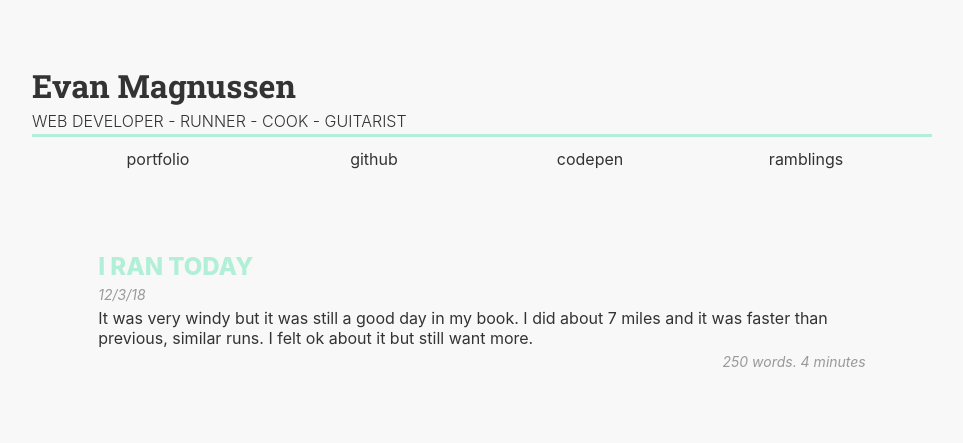
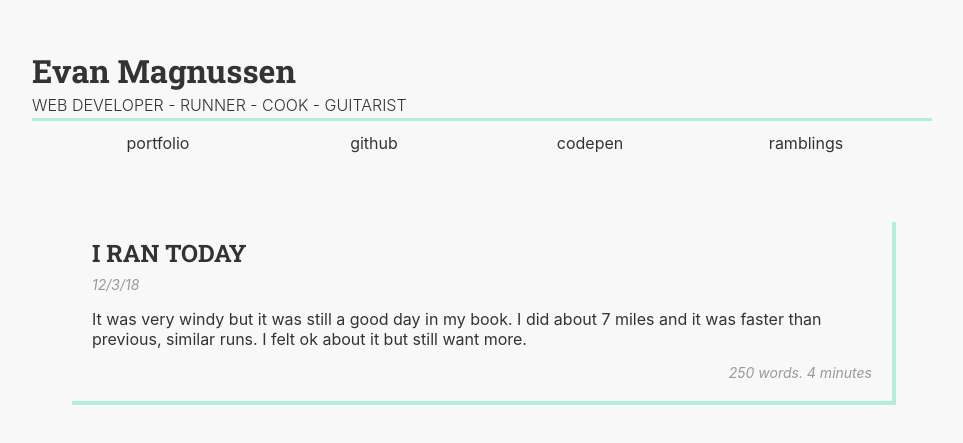
Before and after one commit to evanmags/portfolio_v2, a React (Create React App) app: page /blog in a window 1280 px wide. Shown: the part 157-600 px from the top of the page, without its empty margins (158-1121 px from the left). Built offline with nearby package versions, Linux system fonts and the light colour scheme.

Commit message:
factor out card

```diff
--- a/src/App.css
+++ b/src/App.css
@@ -139,36 +139,6 @@ html {
   flex-direction: column;
   align-items: center;
 }
-.blog__card {
-  max-width: 80ch;
-  margin: 10px;
-  padding: 15px 20px;
-  display: flex;
-  flex-direction: column;
-  transition: all 0.3s linear;
-}
-.blog__card:hover {
-  box-shadow: 2px 2px 0 2px #b1efd8;
-}
-.blog__title {
-  margin-bottom: 5px;
-  color: #b1efd8;
-  text-transform: uppercase;
-  font-weight: 800;
-}
-.blog__description {
-  margin-bottom: 5px;
-}
-.blog__length, .blog__date {
-  margin-bottom: 5px;
-  font-size: 14px;
-  font-style: italic;
-  color: #999;
-}
-.blog__length {
-  margin-bottom: 0;
-  align-self: flex-end;
-}
 
 .portfolio {
   padding: 30px;
@@ -176,13 +146,13 @@ html {
   flex-direction: column;
   align-items: stretch;
 }
-.portfolio__card {
+
+.card {
   margin: 10px;
   padding: 15px 20px;
   box-shadow: 2px 2px 0 2px #b1efd8;
   display: flex;
 }
-
 .card__image {
   flex: 30%;
 }
@@ -198,11 +168,14 @@ html {
   text-transform: uppercase;
   font-weight: 800;
 }
-.card__languages {
+.card__info {
   margin-bottom: 5px;
   font-size: 14px;
   font-style: italic;
   color: #999;
+}
+.card__info-right {
+  align-self: flex-end;
 }
 .card__description {
   margin: 15px 0;
--- a/src/App.scss
+++ b/src/App.scss
@@ -165,36 +165,6 @@ html{
   display: flex;
   flex-direction: column;
   align-items: center;
-  &__card{
-    max-width: 80ch;
-    margin: 10px;
-    padding: 15px 20px;
-    display: flex;
-    flex-direction: column;
-    transition: all 0.3s linear;
-    &:hover{
-      box-shadow: 2px 2px 0 2px $pop;
-    }
-  }
-  &__title{
-    margin-bottom: 5px;
-    color: $pop;
-    text-transform: uppercase;
-    font-weight: 800;
-  }
-  &__description{
-    margin-bottom: 5px;
-  }
-  &__length, &__date{
-    margin-bottom: 5px;
-    font-size: 14px;
-    font-style: italic;
-    color: #999;
-  }
-  &__length{
-    margin-bottom: 0;
-    align-self: flex-end;
-  }
 }
 
 .portfolio{
@@ -202,15 +172,13 @@ html{
   display: flex;
   flex-direction: column;
   align-items: stretch;
-  &__card{
-    margin: 10px;
-    padding: 15px 20px;
-    box-shadow: 2px 2px 0 2px $pop;
-    display: flex;
-  }
 }
 
 .card{
+  margin: 10px;
+  padding: 15px 20px;
+  box-shadow: 2px 2px 0 2px $pop;
+  display: flex;
   &__image{
     flex: 30%;
   }
@@ -226,11 +194,14 @@ html{
     text-transform: uppercase;
     font-weight: 800;
   }
-  &__languages{
+  &__info{
     margin-bottom: 5px;
     font-size: 14px;
     font-style: italic;
     color: #999;
+    &-right{
+      align-self: flex-end;
+    }
   }
   &__description{
     margin: 15px 0;
--- a/src/components/banner.js
+++ b/src/components/banner.js
@@ -39,7 +39,7 @@ export class Banner extends Component {
     this.mouseleave = this.mouseleave.bind(this);
   }
   mouseenter() {
-    if (window.location.pathname === "/" && !isMobile.any()) {
+    if (window.location.pathname === `${process.env.PUBLIC_URL}/` && !isMobile.any()) {
       this.setState({ class: "banner banner-pop" });
     }
   }
--- a/src/components/blog.js
+++ b/src/components/blog.js
@@ -1,38 +1,30 @@
-import React, { Component } from 'react';
-const cards = require('../data.json').blog.posts;
+import React, { Component } from "react";
+import Card from "./card";
+const cards = require("../data.json").blog.posts;
 
-class BlogPost extends Component{
-  render(){
-    return <div></div>
+// class BlogPost extends Component {
+//   render() {
+//     return <div />;
+//   }
+// }
+
+export default class Blog extends Component {
+  constructor(props) {
+    super(props);
+    this.state = {};
+  }
+  blog_cards() {
+    return cards.map(card => (
+      <Card
+        title={card.title}
+        date={card.date}
+        description={card.description}
+        length={card.length}
+        key={card.title}
+      />
+    ));
+  }
+  render() {
+    return <div className="blog">{this.blog_cards()}</div>;
   }
 }
-
-function BlogCard(props){
-  return (<div className="blog__card">
-            <h2 className="blog__title">{props.title}</h2>
-            <span className="blog__date">{props.date}</span>
-            <p className="blog__description">{props.desc}</p>
-            <span className="blog__length">{props.length}</span>
-          </div>)
-}
-
-export default class Blog extends Component {
-  constructor(props){
-    super(props);
-    this.state = {}
-  }
-  blog_cards(){
-    return cards.map(card => <BlogCard title={card.title} date={card.date} desc={card.description} length={card.length}  key={card.title}/>)
-    // make call to cms
-    // get titles
-    // get description
-    //
-  }
-  render(){
-    return (<div className="blog">
-              {this.state.reading
-                ? <BlogPost />
-                : this.blog_cards()}
-            </div>)
-  }
-}
--- /dev/null
+++ b/src/components/card.js
@@ -0,0 +1,50 @@
+import React, { Component } from "react";
+
+function CardLink(props) {
+  return (
+    <a href={props.href}>
+      <button className="card__button">{props.text}</button>
+    </a>
+  );
+}
+
+class Card extends Component {
+  render(props) {
+    return (
+      <div className="card">
+        {this.props.image && (
+          <img className="card__image" src={this.props.image} alt="project" />
+        )}
+        <div className="card__body">
+          <div className="card__head">
+            <h2 className="card__title">{this.props.title}</h2>
+            <span className="card__info">
+              {this.props.date || this.props.langs}
+            </span>
+          </div>
+          <div className="card__description">{this.props.description}</div>
+          {this.props.length && (
+            <span className="card__info card__info-right">
+              {this.props.length}
+            </span>
+          )}
+          {this.props.links && (
+            <div className="card__footer">
+              {this.props.links.live_link && (
+                <CardLink href={this.props.links.live_link} text="Live Site" />
+              )}
+              {this.props.links.github && (
+                <CardLink href={this.props.links.github} text="GitHub" />
+              )}
+              {this.props.links.post && (
+                <CardLink href={this.props.links.post} text="Read More!" />
+              )}
+            </div>
+          )}
+        </div>
+      </div>
+    );
+  }
+}
+
+export default Card;
--- a/src/components/portfolio.js
+++ b/src/components/portfolio.js
@@ -1,42 +1,7 @@
 import React, { Component } from "react";
+import Card from "./card";
 
 const portfolio_projects = require("../data.json").portfolio.projects;
-
-class PortfolioCard extends Component {
-  render() {
-    return (
-      <div className="portfolio__card">
-        {this.props.image && (
-          <img className="card__image" src={this.props.image} alt="project" />
-        )}
-        <div className="card__body">
-          <div className="card__head">
-            <h2 className="card__title">{this.props.name}</h2>
-            <span className="card__languages">{this.props.langs}</span>
-          </div>
-          <div className="card__description">{this.props.description}</div>
-          <div className="card__footer">
-            {this.props.links.live_link && (
-              <a href={this.props.links.live_link}>
-                <button className="card__button">Live Site</button>
-              </a>
-            )}
-            {this.props.links.github && (
-              <a href={this.props.links.github}>
-                <button className="card__button">GitHub</button>
-              </a>
-            )}
-            {this.props.links.post && (
-              <a href={this.props.links.post}>
-                <button className="card__button">Read More!</button>
-              </a>
-            )}
-          </div>
-        </div>
-      </div>
-    );
-  }
-}
 
 export default class Portfolio extends Component {
   constructor(props) {
@@ -49,12 +14,12 @@ export default class Portfolio extends Component {
   portfolio_cards() {
     return portfolio_projects.map(project => {
       return (
-        <PortfolioCard
+        <Card
           key={project.name}
-          name={project.name}
+          title={project.name}
           langs={project.langs}
           image={project.image}
-          links={project.links || {}}
+          links={project.links}
           description={project.description.map(p => (
             <p key={p.slice(0, 5)}>{p}</p>
           ))}
```
Also changed, not shown: 1 other file (tests, documents, lock files or other folders).
